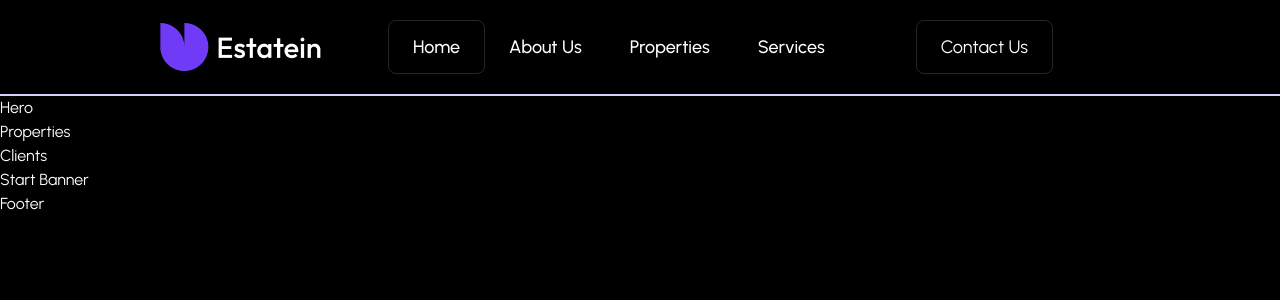
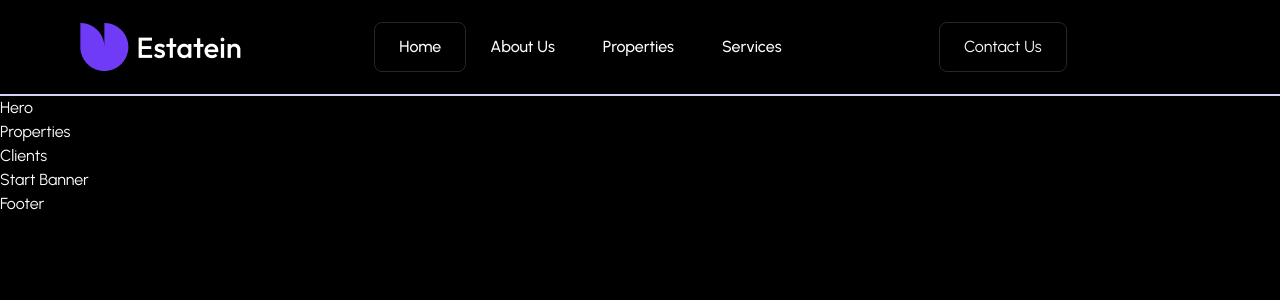
Before and after one commit to MSpilari/real-state-website, a Next.js app: page / in a window 1280 px wide. Shown: the top 300 px of the page. Built offline with nearby package versions, Linux system fonts and the light colour scheme.

Commit message:
style: modify the padding of header

```diff
--- a/src/components/Header/index.tsx
+++ b/src/components/Header/index.tsx
@@ -12,11 +12,11 @@ const Header = () => {
 
   return (
     <>
-      <header className="w-full h-16 md:h-20 lg:h-24 text-white px-4 py-5 md:px-20 md:py-4 lg:px-40 lg:py-5 flex items-center justify-between border-b-2 border-purple-90">
+      <header className="w-full h-16 md:h-20 lg:h-24 text-white px-4 py-5 md:px-20 md:py-4 flex items-center justify-between border-b-2 border-purple-90">
         <Logos />
         <nav className="hidden md:flex items-center font-medium">
           <Link
-            className={`px-5 py-3 lg:px-6 text-sm lg:text-lg ${
+            className={`px-5 py-3 lg:px-6 text-sm lg:text-base ${
               pathname === "/" && "border border-grey-15 rounded-lg"
             }`}
             href="/"
@@ -24,7 +24,7 @@ const Header = () => {
             Home
           </Link>
           <Link
-            className={`px-5 py-3 lg:px-6 text-sm lg:text-lg ${
+            className={`px-5 py-3 lg:px-6 text-sm lg:text-base ${
               pathname === "/aboutus" && "border border-grey-15 rounded-lg"
             }`}
             href="/aboutus"
@@ -32,7 +32,7 @@ const Header = () => {
             About Us
           </Link>
           <Link
-            className={`px-5 py-3 lg:px-6 text-sm lg:text-lg ${
+            className={`px-5 py-3 lg:px-6 text-sm lg:text-base ${
               pathname === "/properties" && "border border-grey-15 rounded-lg"
             }`}
             href="properties"
@@ -40,7 +40,7 @@ const Header = () => {
             Properties
           </Link>
           <Link
-            className={`px-5 py-3 lg:px-6 text-sm lg:text-lg ${
+            className={`px-5 py-3 lg:px-6 text-sm lg:text-base ${
               pathname === "/services" && "border border-grey-15 rounded-lg"
             }`}
             href="services"
@@ -50,7 +50,7 @@ const Header = () => {
         </nav>
 
         <Link
-          className="hidden md:flex px-5 py-3 lg:px-6 text-sm lg:text-lg border border-grey-15 rounded-lg"
+          className="hidden md:flex px-5 py-3 lg:px-6 text-sm lg:text-base border border-grey-15 rounded-lg"
           href=""
         >
           Contact Us
```
